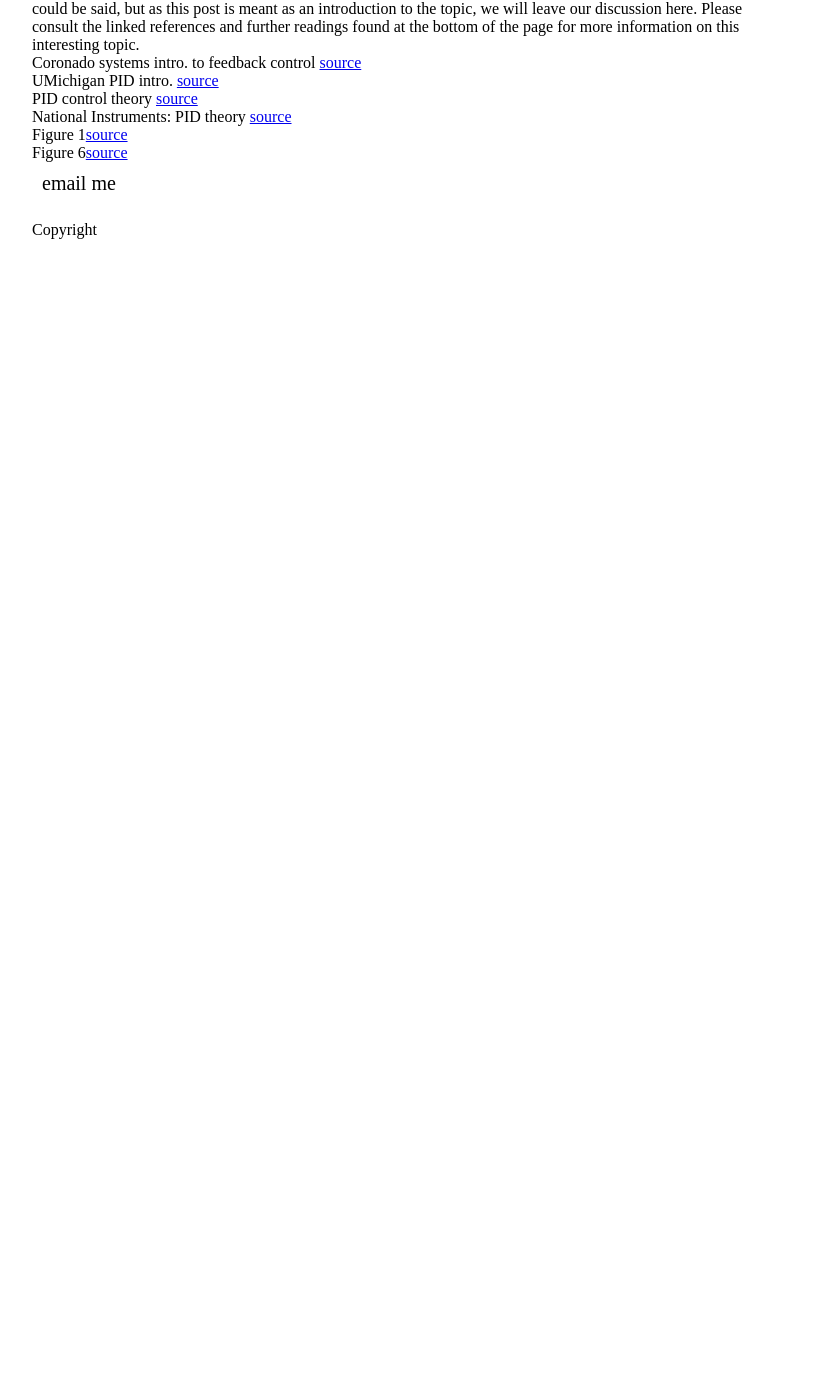
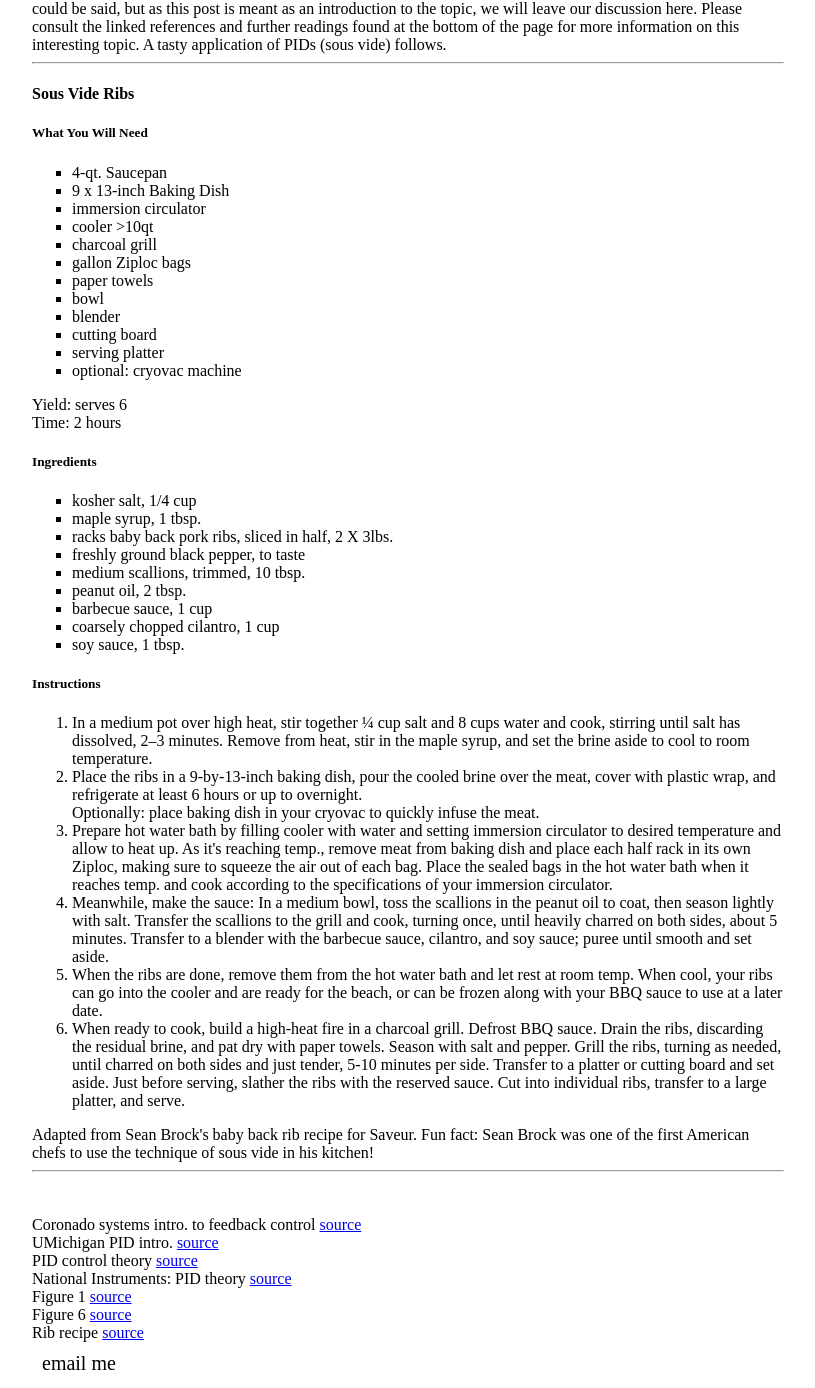
Before and after one commit to nmdavidson/INFO101-Website, a plain HTML site: page homeBlogpost.html in a window 1280 px wide. Shown: the part 4296-5684 px from the top of the page, without its empty margins (232-1047 px from the left). Before the commit the page ends 4551 px from the top, so only its background shows below. Drawn offline with Linux system fonts and the light colour scheme.

Commit message:
Update homeBlogpost.html

```diff
--- a/homeBlogpost.html
+++ b/homeBlogpost.html
@@ -217,16 +217,89 @@
                 We have covered a lot about PIDs and their practical uses, as well as how they are used in industry. Much more
                 could be said, but as this post is meant as an introduction to the topic, we will leave our discussion here. Please
                 consult the linked references and further readings found at the bottom of the page for more information on this
-                interesting topic.
-
-
+                interesting topic. A tasty application of PIDs (sous vide) follows.
+                <hr>
+                <h4>Sous Vide Ribs</h4>
+                <h5>What You Will Need</h5>
+                <ul>
+                    <li>4-qt. Saucepan</li>
+                    <li>9 x 13-inch Baking Dish</li>
+                    <li>immersion circulator</li>
+                    <li>cooler >10qt</li>
+                    <li>charcoal grill</li>
+                    <li>gallon Ziploc bags</li>
+                    <li>paper towels</li>
+                    <li>bowl</li>
+                    <li>blender</li>
+                    <li>cutting board</li>
+                    <li>serving platter</li>
+                    <li>optional: cryovac machine</li>
+                </ul>
+                Yield: serves 6<br>
+                Time: 2 hours<br>
+                <h5>Ingredients</h5>
+                <ul>
+                    <li>kosher salt, 1/4 cup</li>
+                    <li>maple syrup, 1 tbsp.</li>
+                    <li>racks baby back pork ribs, sliced in half, 2 X 3lbs.</li>
+                    <li>freshly ground black pepper, to taste</li>
+                    <li>medium scallions, trimmed, 10 tbsp.</li>
+                    <li>peanut oil, 2 tbsp.</li>
+                    <li>barbecue sauce, 1 cup</li>
+                    <li>coarsely chopped cilantro, 1 cup</li>
+                    <li>soy sauce, 1 tbsp.</li>
+                </ul>
+                <h5>Instructions</h5>
+                <ol>
+                    <li>
+                        In a medium pot over high heat, stir together ¼ cup salt and 8 cups water and cook,
+                        stirring until salt has dissolved, 2–3 minutes. Remove from heat, stir in the maple syrup,
+                        and set the brine aside to cool to room temperature.
+                    </li>
+                    <li>
+                        Place the ribs in a 9-by-13-inch baking dish, pour the cooled brine over the meat,
+                        cover with plastic wrap, and refrigerate at least 6 hours or up to overnight. <br>
+                        Optionally: place baking dish in your cryovac to quickly infuse the meat.
+                    </li>
+                    <li>
+                        Prepare hot water bath by filling cooler with water and setting immersion circulator to desired
+                        temperature and allow to heat up. As it's reaching temp., remove meat from baking dish and place
+                        each half rack in its own Ziploc, making sure to squeeze the air out of each bag. Place the sealed
+                        bags in the hot water bath when it reaches temp. and cook according to the specifications of your
+                        immersion circulator.
+                    </li>
+                    <li>
+                        Meanwhile, make the sauce: In a medium bowl, toss the scallions in the peanut oil to coat,
+                        then season lightly with salt. Transfer the scallions to the grill and cook, turning once,
+                        until heavily charred on both sides, about 5 minutes. Transfer to a blender with the barbecue
+                        sauce, cilantro, and soy sauce; puree until smooth and set aside.
+                    </li>
+                    <li>
+                        When the ribs are done, remove them from the hot water bath and let rest at room temp. When cool,
+                        your ribs can go into the cooler and are ready for the beach, or can be frozen along with your
+                        BBQ sauce to use at a later date.
+                    </li>
+                    <li>
+                        When ready to cook, build a high-heat fire in a charcoal grill. Defrost BBQ sauce. Drain the ribs, discarding the
+                        residual brine, and pat dry with paper towels. Season with salt and pepper. Grill the ribs, turning as needed,
+                        until charred on both sides and just tender, 5-10 minutes per side. Transfer to a platter or cutting
+                        board and set aside. Just before serving, slather the ribs with the reserved sauce. Cut into individual ribs,
+                        transfer to a large platter, and serve.
+                    </li>
+                </ol>
+                Adapted from Sean Brock's baby back rib recipe for Saveur. Fun fact: Sean Brock was one of the first American chefs
+                to use the technique of sous vide in his kitchen!
+                <hr>
+            <br>
             <br>
             Coronado systems intro. to feedback control <a href="https://www.cim.mcgill.ca/~ialab/ev/Intro_control1.pdf">source</a><br>
             UMichigan PID intro. <a href="https://ctms.engin.umich.edu/CTMS/index.php?example=Introduction&section=ControlPID">source</a><br>
             PID control theory <a href="https://www.crystalinstruments.com/blog/2020/8/23/pid-control-theory">source</a><br>
             National Instruments: PID theory <a href="https://www.ni.com/en-us/innovations/white-papers/06/pid-theory-explained.html">source</a><br>
-            Figure 1<a href="https://plcynergy.com/wp-content/uploads/2021/01/PID-controller.jpg" title="PID diagram" target="_blank">source</a><br>
-            Figure 6<a href="https://reliawiki.org/images/7/78/Pdfvstimeandstress.png">source</a><br>
+            Figure 1 <a href="https://plcynergy.com/wp-content/uploads/2021/01/PID-controller.jpg" title="PID diagram" target="_blank">source</a><br>
+            Figure 6 <a href="https://reliawiki.org/images/7/78/Pdfvstimeandstress.png">source</a><br>
+            Rib recipe <a href="https://www.saveur.com/char-smoked-baby-back-ribs-recipe/">source</a><br>
+
         </main>
         <footer>
             <a class="nav-button" title="email me" href="mailto:nmdavidson@umass.du">email me</a>
```
